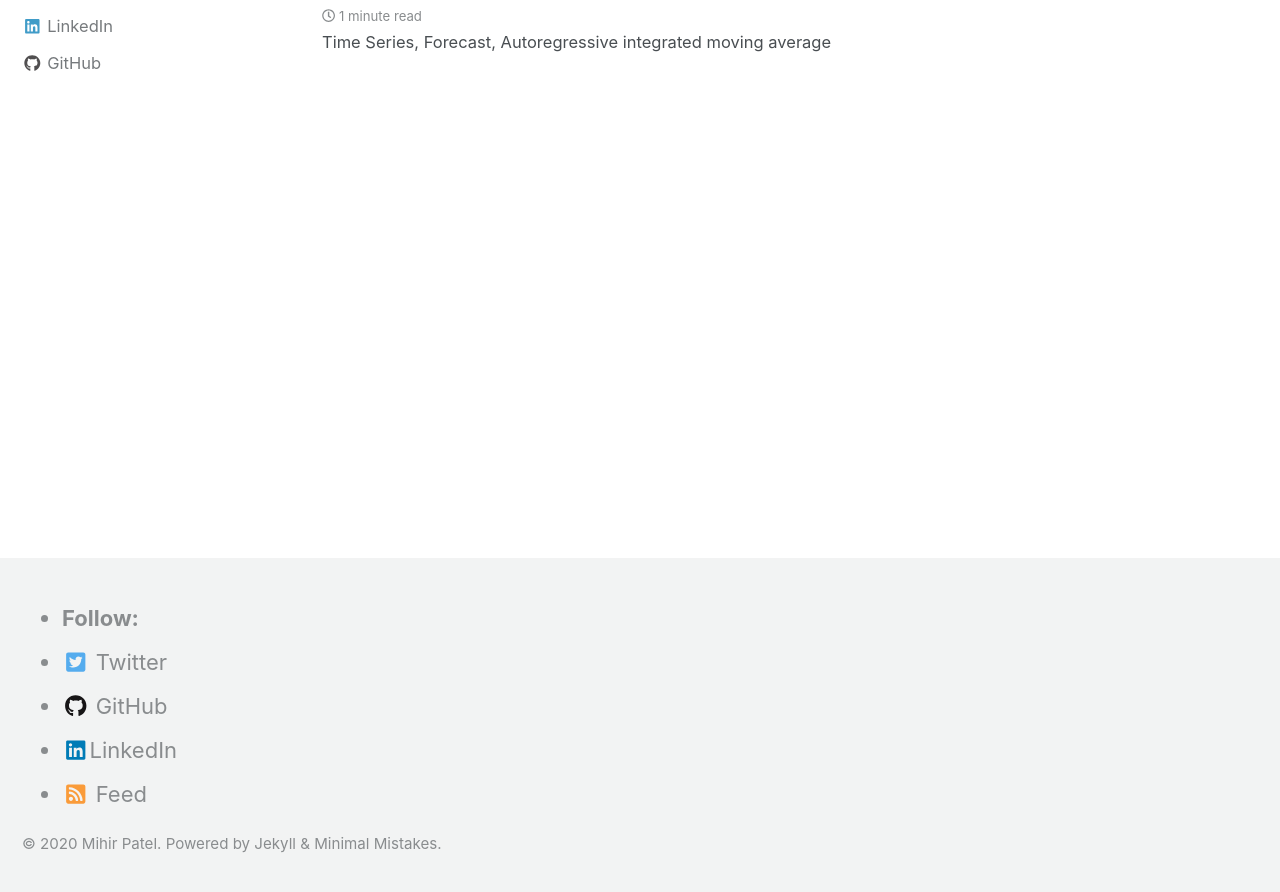
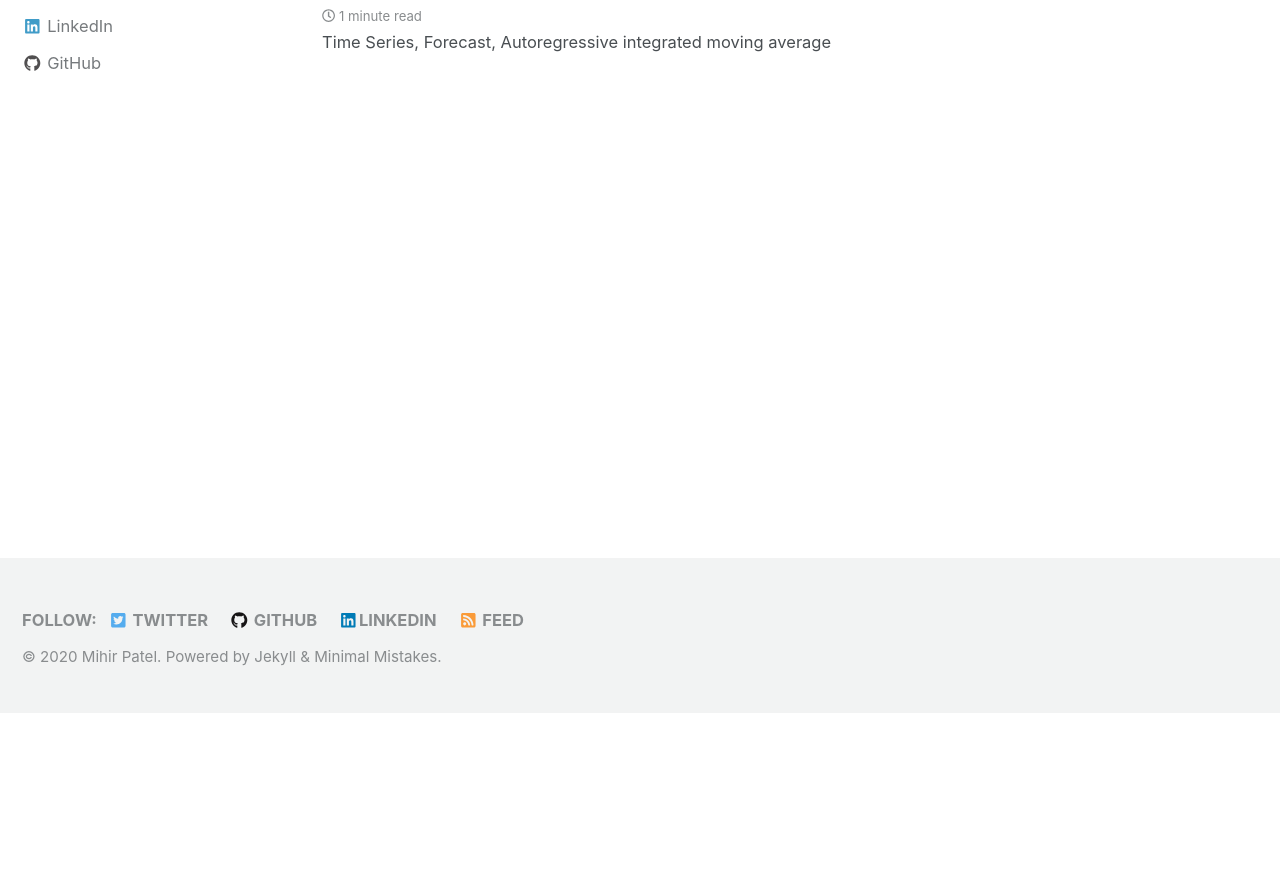
Before and after one commit to mihirp161/mihirp161.github.io, a Jekyll site: the page built from index.html, in a window 1280 px wide and 900 px high, scrolled down 1160 px. Shown: the top 892 px of the window. Built offline with Jekyll 4.4.1, drawn with Linux system fonts in a browser that asks for light colours; nearby versions of some CDN libraries; the list of posts is cut into pages by our own code; after the commit the page ends 1873 px from its top, so only the background shows below that.

Commit message:
Update footer.html

```diff
--- a/_includes/footer.html
+++ b/_includes/footer.html
@@ -1,4 +1,4 @@
-<div class="page__footer-connect">
+<div class="page__footer-follow">
   <ul class="social-icons">
     {% if site.data.ui-text[site.locale].follow_label %}
       <li><strong>{{ site.data.ui-text[site.locale].follow_label }}</strong></li>
```
